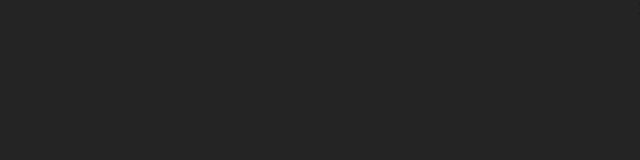
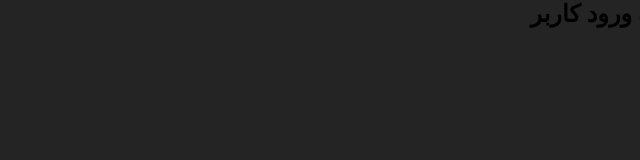
Before and after one commit to amirgh82/login-user, a React (Vite) app: page /login in a window 1280 px wide. Shown: the top 160 px of the page, without its empty margins (640-1280 px from the left). Built offline with nearby package versions, Linux system fonts and the light colour scheme.

Commit message:
write login conatiner

```diff
--- a/src/pages/Login/Login.jsx
+++ b/src/pages/Login/Login.jsx
@@ -3,6 +3,15 @@
 
 export default function Login() {
   return (
-    <div>Login</div>
+    <>
+      <div className="login-container">
+        <div className="login-form">
+          <form>
+            <h2 className="login-title">صفحه ورود کاربر</h2>
+          </form>
+        </div>
+        <div className="login-picture"></div>
+      </div>
+    </>
   )
 }
```
